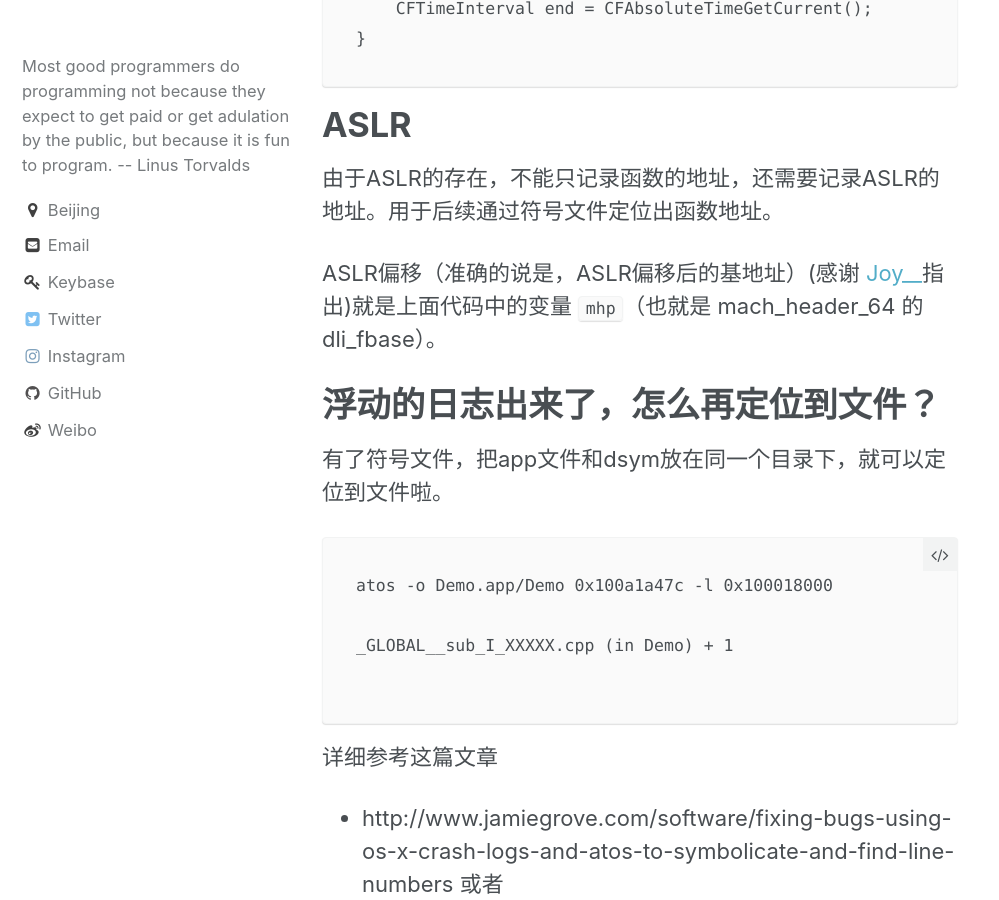
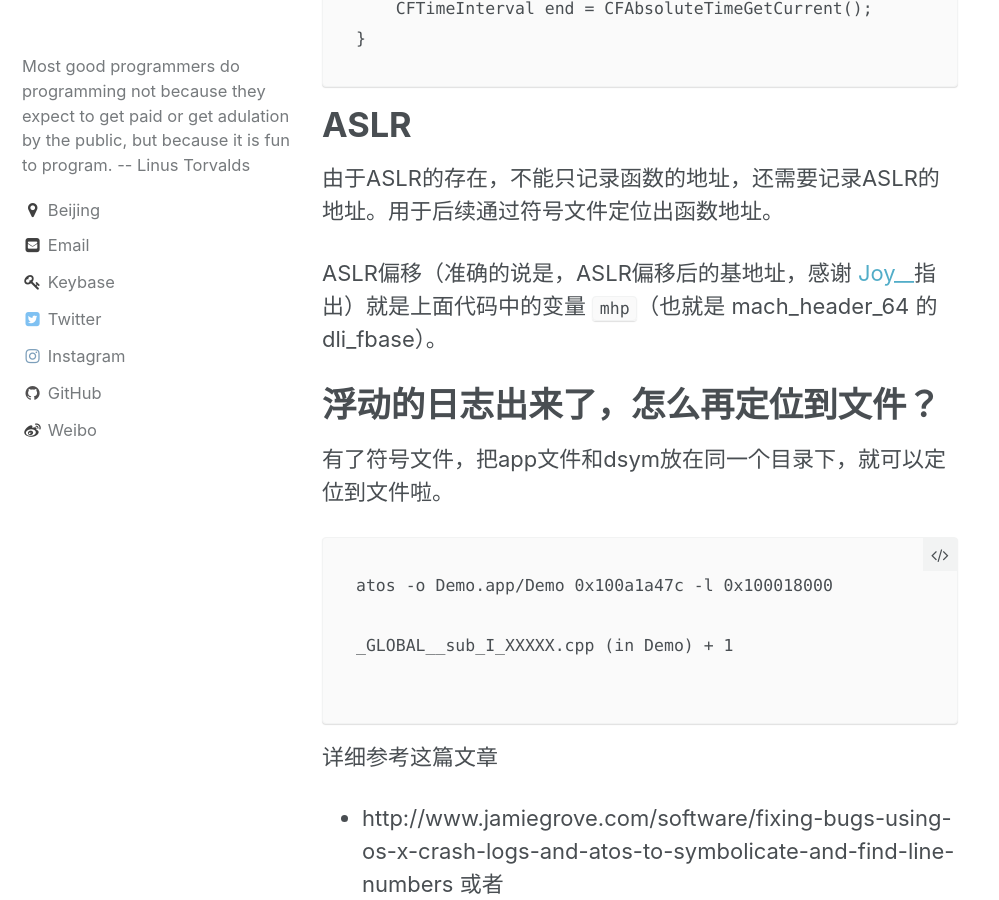
Before and after one commit to zhangkn/everettjf.github.io, a Jekyll site: the page built from _posts/2017-02-06-a-method-of-hook-static-initializers.md, in a window 1280 px wide and 900 px high, scrolled down 10949 px. Shown: the whole window, without its empty margins (0-999 px from the left). Built offline with Jekyll 4.4.1, drawn with Linux system fonts in a browser that asks for light colours; comment, search, counter and statistics services are not loaded.

```diff
--- a/_posts/2017-02-06-a-method-of-hook-static-initializers.md
+++ b/_posts/2017-02-06-a-method-of-hook-static-initializers.md
@@ -351,7 +351,7 @@ void myInitFunc_Initializer(int argc, const char* argv[], const char* envp[], co
 
 由于ASLR的存在，不能只记录函数的地址，还需要记录ASLR的地址。用于后续通过符号文件定位出函数地址。
 
-ASLR偏移（准确的说是，ASLR偏移后的基地址）(感谢 [Joy__](http://www.jianshu.com/u/9c51a213b02e)指出)就是上面代码中的变量 `mhp`（也就是 mach_header_64 的dli_fbase）。
+ASLR偏移（准确的说是，ASLR偏移后的基地址，感谢 [Joy__](http://www.jianshu.com/u/9c51a213b02e)指出）就是上面代码中的变量 `mhp`（也就是 mach_header_64 的dli_fbase）。
 
 # 浮动的日志出来了，怎么再定位到文件？
 
```
